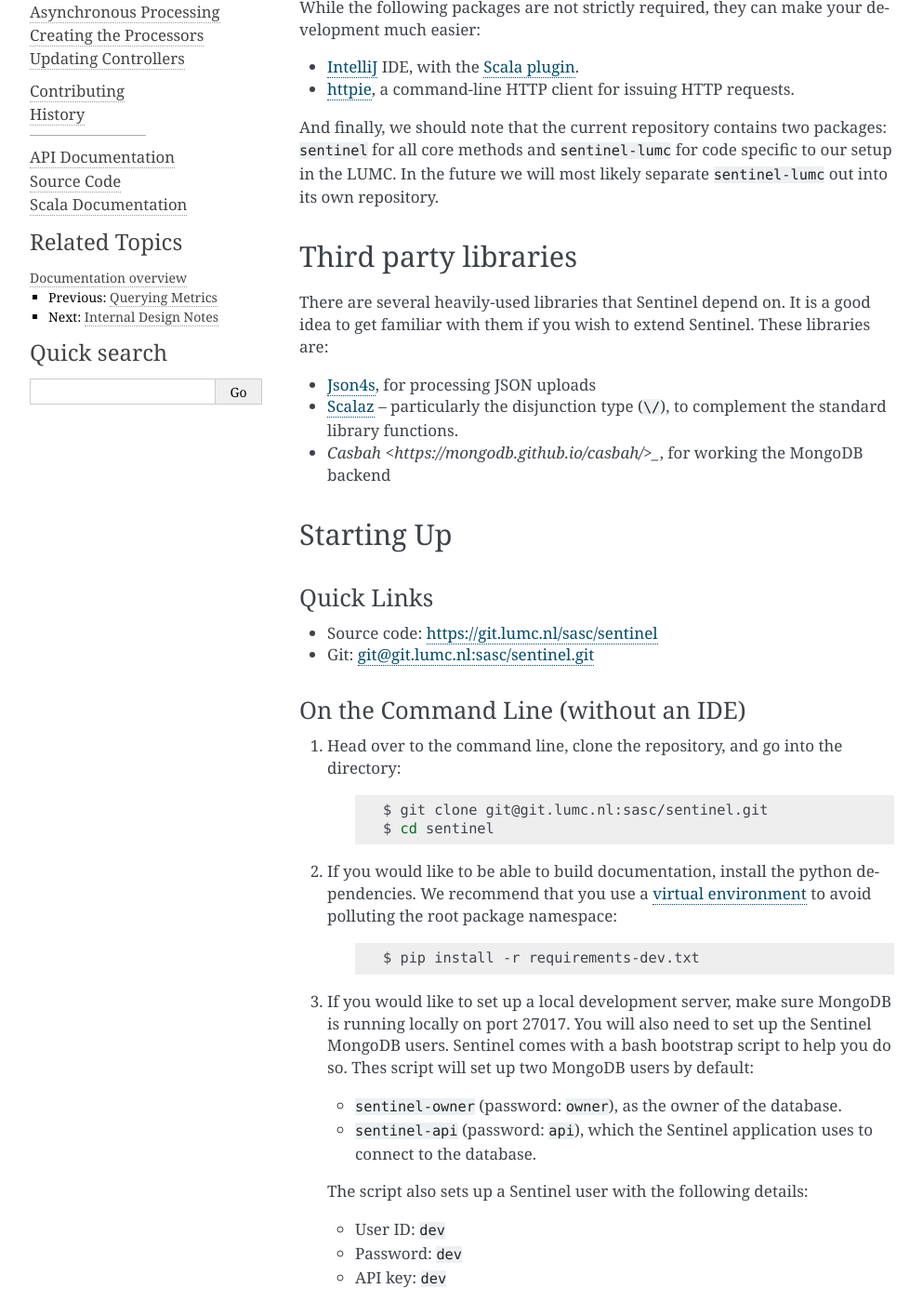
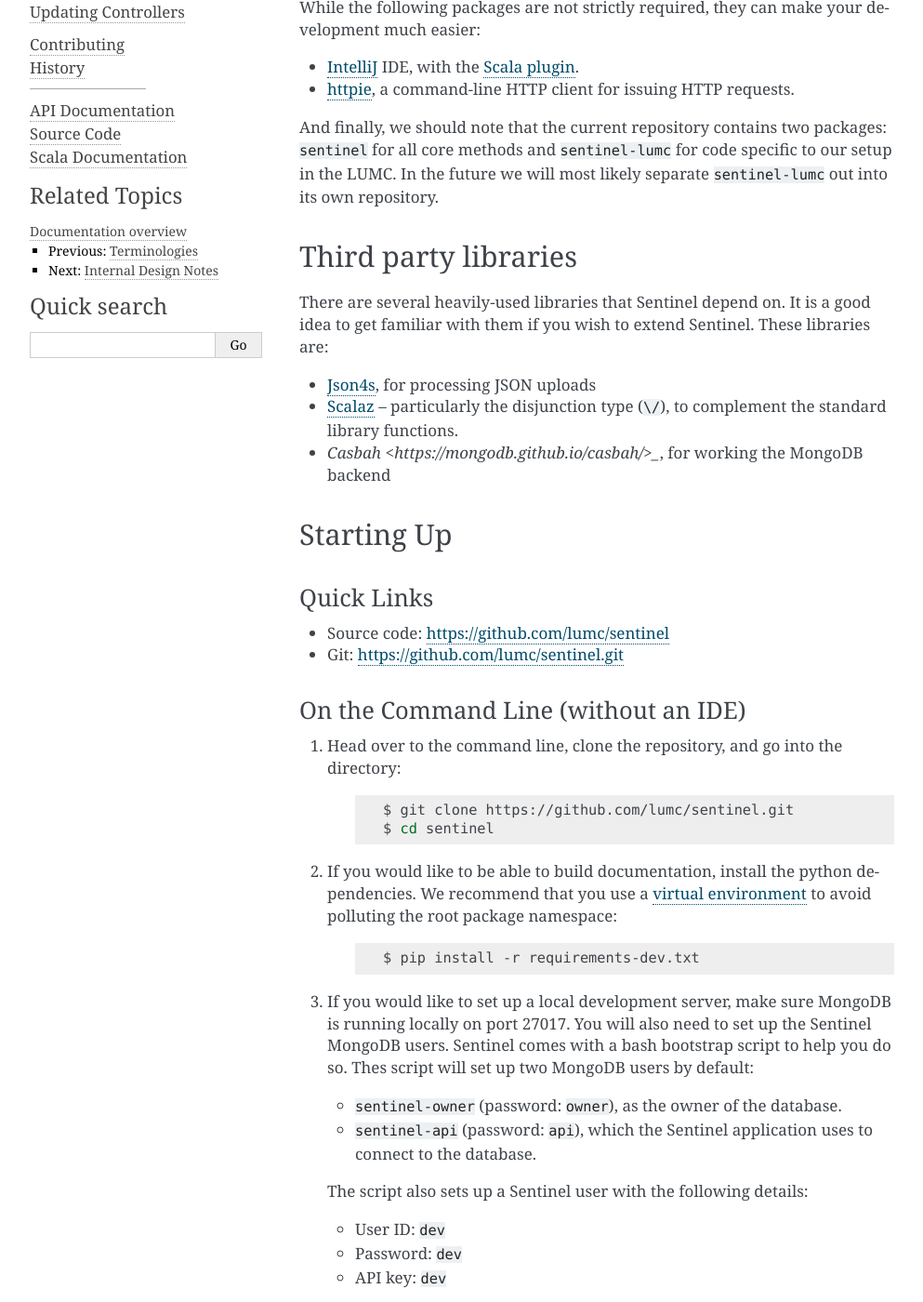
Before and after one commit to LUMC/sentinel, a Sphinx documentation site: the page built from sentinel-core/src/sphinx/devs_setup.rst, in a window 1280 px wide and 1400 px high, scrolled down 581 px. Shown: the whole window at 93% size, without its empty margins (133-1126 px from the left). Built offline with Sphinx 7.4.7, drawn with Linux system fonts in a browser that asks for light colours; some of the changed text lies outside the part shown.

```diff
--- a/sentinel-core/src/sphinx/devs_setup.rst
+++ b/sentinel-core/src/sphinx/devs_setup.rst
@@ -48,9 +48,9 @@ Starting Up
 Quick Links
 ^^^^^^^^^^^
 
-* Source code: `https://git.lumc.nl/sasc/sentinel <https://git.lumc.nl/sasc/sentinel>`_
+* Source code: `https://github.com/lumc/sentinel <https://github.com/lumc/sentinel>`_
 
-* Git: `git@git.lumc.nl:sasc/sentinel.git <git@git.lumc.nl:sasc/sentinel.git>`_
+* Git: `https://github.com/lumc/sentinel.git <https://github.com/lumc/sentinel.git>`_
 
 On the Command Line (without an IDE)
 ^^^^^^^^^^^^^^^^^^^^^^^^^^^^^^^^^^^^
@@ -59,7 +59,7 @@ On the Command Line (without an IDE)
 
     .. code-block:: bash
 
-        $ git clone git@git.lumc.nl:sasc/sentinel.git
+        $ git clone https://github.com/lumc/sentinel.git
         $ cd sentinel
 
 2. If you would like to be able to build documentation, install the python dependencies. We recommend that you use a
@@ -121,7 +121,7 @@ sentinel in IntelliJ following these steps:
 
         .. code-block:: bash
 
-            $ git clone git@git.lumc.nl:sasc/sentinel.git
+            $ git clone https://github.com/lumc/sentinel.git
 
     2. Open IntelliJ, choose ``File`` -> ``New`` -> ``Project From Existing Source...``
 
--- a/sentinel-core/src/sphinx/index.rst
+++ b/sentinel-core/src/sphinx/index.rst
@@ -11,9 +11,6 @@ metrics from various phases of an analysis pipeline run. For a given pipeline ru
 `JSON <https://en.wikipedia.org/wiki/JSON>`_ file containing the metrics of that pipeline. The metrics can then be
 queried using one of the predefined HTTP endpoints.
 
-At the moment, Sentinel is meant for internal `LUMC <http://www.lumc.nl>`_ use only. URLs mentioned in this
-documentation may not work outside LUMC.
-
 Please use the navigation bar on the left to explore this site.
 
 .. toctree::
@@ -22,8 +19,6 @@ Please use the navigation bar on the left to explore this site.
 
    users_introduction
    users_terminologies
-   users_upload
-   users_query
 
 .. toctree::
    :hidden:
```
Also changed, not shown: sentinel-core/src/sphinx/contribute.rst (+4 -4 lines).
